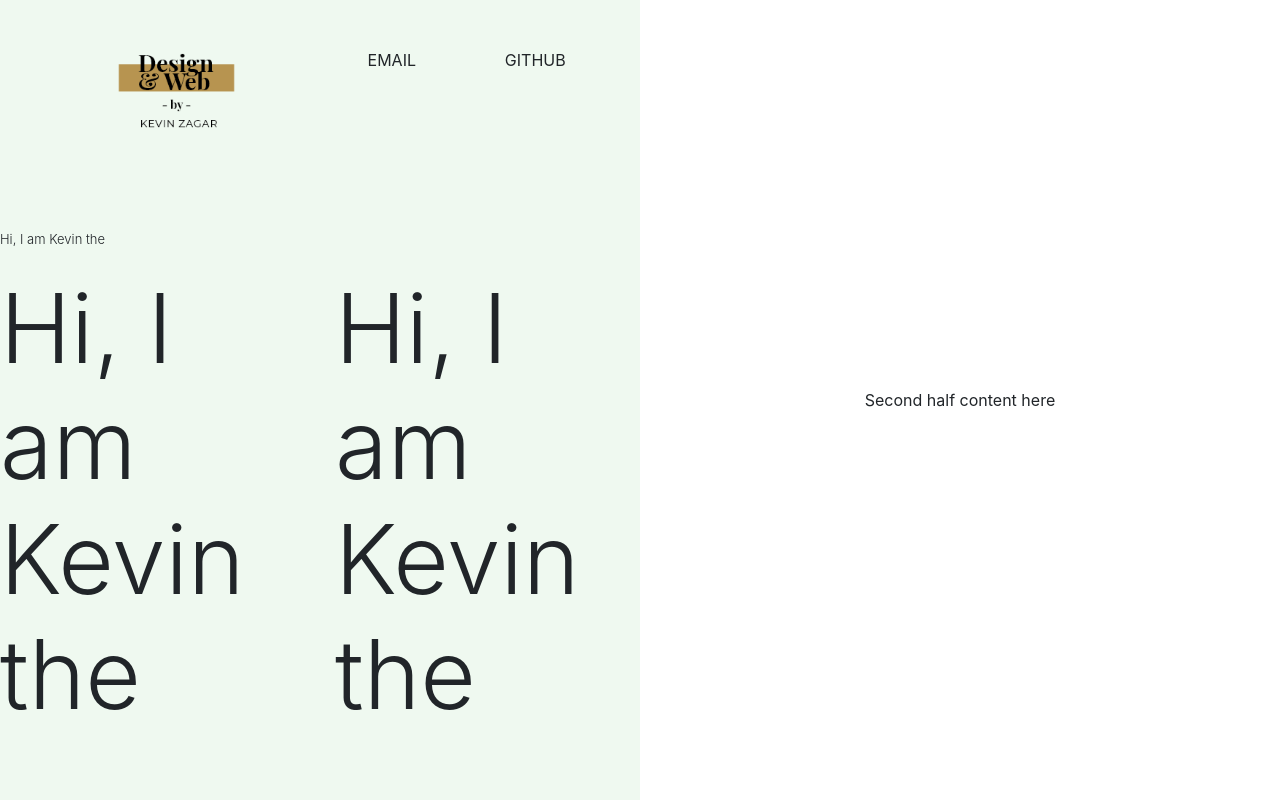
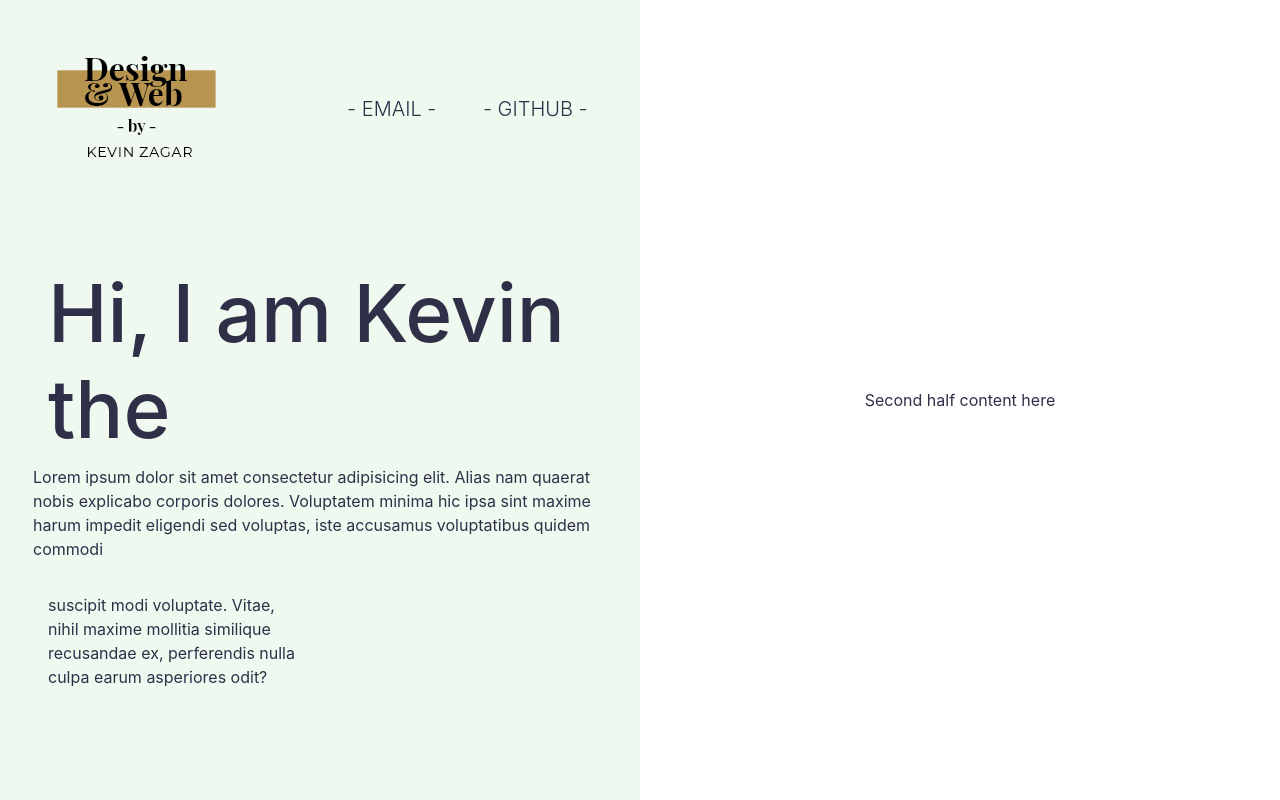
Before and after one commit to Kevin-Zagar/Personal-Portfolio, a plain HTML site: page index.html in a window 1280 px wide. Drawn offline with nearby package versions, Linux system fonts and the light colour scheme.

Commit message:
Updated the left side. Its close to the adobe XD design sketch.

```diff
--- a/css/main.css
+++ b/css/main.css
@@ -6,11 +6,19 @@ body {
 
 .bg-homeWhite { background: #EFF9F0; }
 
-#logo {
-    width: 50%;
-}
+#dark-text { color: #2D3047; }
+
+
 
 @media (min-width: 768px) {
-    .h-md-100 { height: 100vh; }
-    #homeHeader {font-size: small;}
+    .h-md-100 {
+        height: 100vh;
+    }
+    #homeHeader {
+        font-size: 80px;
+    }
+
+    #logo {
+        text-align: left;
+    }
 }
--- a/css/media.css
+++ /dev/null
@@ -1,4 +0,0 @@
-@media (min-width: 768px) {
-    .h-md-100 { height: 100vh; }
-    #homeHeader {font-size: medium;}
-}
--- a/index.html
+++ b/index.html
@@ -5,43 +5,51 @@
     <meta name="viewport" content="width=device-width, initial-scale=1.0">
     <link rel="stylesheet" href="https://cdn.jsdelivr.net/npm/bootstrap@4.5.3/dist/css/bootstrap.min.css" integrity="sha384-TX8t27EcRE3e/ihU7zmQxVncDAy5uIKz4rEkgIXeMed4M0jlfIDPvg6uqKI2xXr2" crossorigin="anonymous">
     <!-- TODO Get the ekko light box working for personal Projekts -->
-    <link rel="stylesheet" href="css/media.css">
     <link rel="stylesheet" href="css/main.css">
     <title>Kevin Zagar - Portfolio</title>
 </head>
 <body>
 
-        <div class="d-md-flex h-md-100">
+        <div class="d-md-flex h-md-100" id="dark-text">
 
-            <!-- First Half -->
+            <!-- First half -->
 
-                <div class="col-md-6 p-0 bg-homeWhite h-md-100">
+                <div class="col-md-6 p-0 h-md-100 bg-homeWhite ">
 
-                    <div class="pt-5 pb-5 pr-5 pl-5">
+                    <!-- Top half-->
+
+                    <div class="p-5">
                         <div class="row text-center">
-                            <div class="col-md-6">
-                                <img id="logo" src="img\logo.png" alt="logo">
+                            <div class="col-md-6" id="logo">
+                                <img src="img\logo.png" alt="logo">
                             </div>
-                            <div class="col-md-3">
-                              EMAIL
+                            <div class="lead col-md-3 align-self-center">
+                              - EMAIL -
                             </div>
-                            <div class="col-md-3">
-                              GITHUB
+                            <div class="lead col-md-3 align-self-center">
+                              - GITHUB -
                             </div>
                         </div>
                     </div>
+
+                    <div class="pl-5 pr-5">
                         <div class="row">
-                            <div class="col-12 pt-5 v">
-                                <h1 class="display-1 " id="homeHeader">Hi, I am Kevin the </h1>
+                            <div class="col-12 pt-5 ">
+                                <h3 id="homeHeader">Hi, I am Kevin the </h3>
                             </div>
-                            <div class="col-6 pt-3 pr-3">
-                                <h1 class="display-1">Hi, I am Kevin the </h1>
-                            </div>
+                            <!-- TODO: Responsiv issue for mobile -->
+                            <! class="col-6 pt-3 pr-3">
+                                <p class="homeParagraph">Lorem ipsum dolor sit amet consectetur adipisicing
+                                    elit. Alias nam quaerat nobis explicabo corporis dolores. Voluptatem minima
+                                    hic ipsa sint maxime harum impedit eligendi sed voluptas, iste accusamus voluptatibus quidem commodi </p>
+                            </!->
                             <div class="col-6 pt-3">
-                                <h1 class="display-1">Hi, I am Kevin the </h1>
+                                <p class="homeParagraph">suscipit modi voluptate. Vitae, nihil maxime mollitia
+                                    similique recusandae ex, perferendis nulla culpa earum asperiores odit?</p>
                             </div>
                         </div>
                     </div>
+                </div>
 
 
 
@@ -55,6 +63,9 @@
 
         </div>
 
+<script src="https://code.jquery.com/jquery-3.2.1.slim.min.js" integrity="sha384-KJ3o2DKtIkvYIK3UENzmM7KCkRr/rE9/Qpg6aAZGJwFDMVNA/GpGFF93hXpG5KkN" crossorigin="anonymous"></script>
+<script src="https://cdnjs.cloudflare.com/ajax/libs/popper.js/1.12.9/umd/popper.min.js" integrity="sha384-ApNbgh9B+Y1QKtv3Rn7W3mgPxhU9K/ScQsAP7hUibX39j7fakFPskvXusvfa0b4Q" crossorigin="anonymous"></script>
+<script src="https://maxcdn.bootstrapcdn.com/bootstrap/4.0.0/js/bootstrap.min.js" integrity="sha384-JZR6Spejh4U02d8jOt6vLEHfe/JQGiRRSQQxSfFWpi1MquVdAyjUar5+76PVCmYl" crossorigin="anonymous"></script>
 
 </body>
 </html>
```
